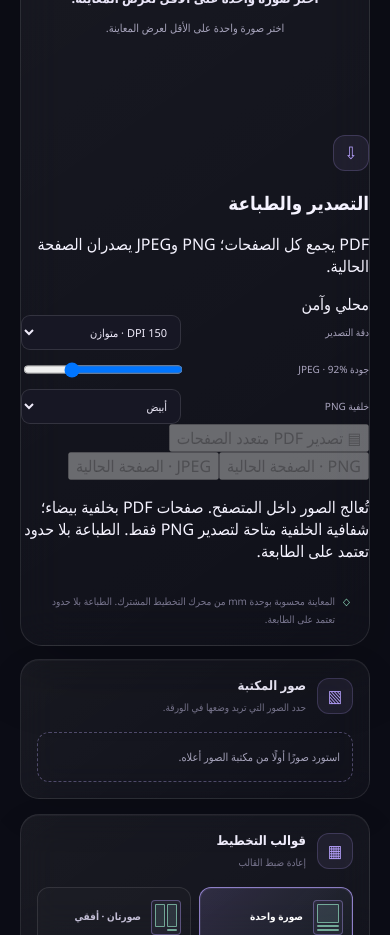
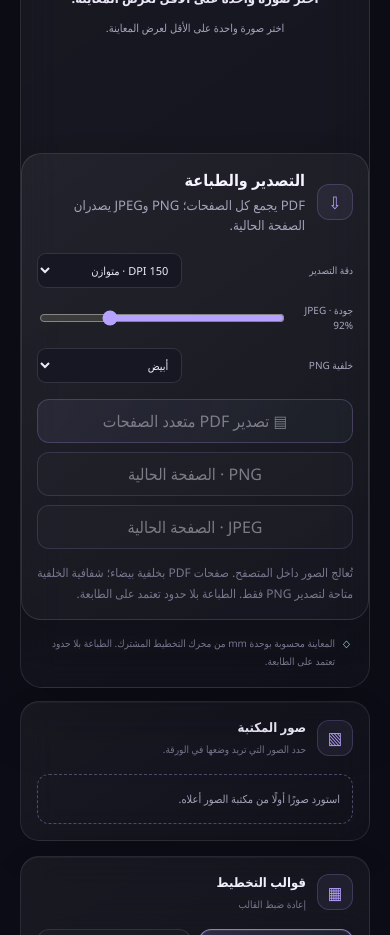
Before and after one commit to majd7772233-a11y/waraqati, a React (Vite) app: page / in a window 390 px wide. Shown: the part 2420-3355 px from the top of the page. Built offline with nearby package versions, Linux system fonts and the light colour scheme.

Commit message:
Style responsive export and print panel

```diff
--- a/src/styles.css
+++ b/src/styles.css
@@ -458,3 +458,31 @@ h1 { position: relative; max-width: 680px; font-size: clamp(44px,5.3vw,76px); li
  .studio-workspace[data-mobile-panel="assets"] .studio-template-panel,.studio-workspace[data-mobile-panel="assets"] .studio-properties-panel,.studio-workspace[data-mobile-panel="settings"] .studio-assets-panel { display:block; }
  .studio-workspace[data-mobile-panel="assets"] .studio-preview-column,.studio-workspace[data-mobile-panel="settings"] .studio-preview-column { display:block; }
 }
+
+
+/* Export and print controls */
+.studio-export-panel { margin-top:18px; padding:20px; border:1px solid var(--line); border-radius:20px; background:linear-gradient(145deg,rgba(255,255,255,.055),rgba(255,255,255,.018)); box-shadow:0 14px 36px rgba(0,0,0,.12); }
+.studio-export-heading,.studio-export-heading>div { display:flex; align-items:center; gap:12px; }
+.studio-export-heading { justify-content:space-between; margin-bottom:18px; }
+.studio-export-heading>div { min-width:0; }
+.studio-export-heading h3 { margin:0; font-size:1rem; }
+.studio-export-heading p { margin:5px 0 0; color:var(--muted); font-size:.82rem; line-height:1.5; }
+.studio-export-local { flex:none; padding:6px 10px; border:1px solid rgba(159,243,208,.22); border-radius:999px; color:var(--mint); background:rgba(159,243,208,.06); font-size:.72rem; }
+.studio-export-options { display:grid; grid-template-columns:repeat(3,minmax(0,1fr)); gap:12px; }
+.studio-export-options .studio-field { min-width:0; }
+.studio-export-options input[type="range"] { width:100%; min-height:40px; accent-color:var(--violet); }
+.studio-export-actions { display:flex; flex-wrap:wrap; gap:9px; margin-top:16px; }
+.studio-export-actions button { min-height:43px; padding:10px 14px; border:1px solid var(--line-strong); border-radius:12px; background:rgba(255,255,255,.045); color:var(--text); cursor:pointer; transition:background .2s ease,border-color .2s ease,transform .2s ease; }
+.studio-export-actions button:hover:not(:disabled) { background:rgba(184,162,255,.12); border-color:var(--violet); transform:translateY(-1px); }
+.studio-export-actions button:focus-visible { outline:2px solid var(--mint); outline-offset:3px; }
+.studio-export-actions button:disabled { opacity:.45; cursor:not-allowed; }
+.studio-export-actions .studio-export-primary { border-color:rgba(184,162,255,.55); background:linear-gradient(120deg,rgba(184,162,255,.18),rgba(159,243,208,.08)); }
+.studio-export-progress { margin-top:14px; padding:12px; border-radius:12px; background:rgba(255,255,255,.035); }
+.studio-export-progress>div { display:flex; justify-content:space-between; gap:12px; margin-bottom:9px; color:var(--muted); font-size:.82rem; }
+.studio-export-progress strong { color:var(--mint); }
+.studio-export-progress progress { display:block; width:100%; height:7px; overflow:hidden; border:0; border-radius:999px; accent-color:var(--mint); }
+.studio-export-success,.studio-export-error { margin:12px 0 0; padding:10px 12px; border-radius:10px; font-size:.85rem; line-height:1.5; }
+.studio-export-success { color:var(--mint); background:rgba(159,243,208,.07); }
+.studio-export-error { color:#ffb8c0; background:rgba(255,100,120,.08); overflow-wrap:anywhere; }
+.studio-export-footnote { margin:14px 0 0; color:var(--subtle); font-size:.75rem; line-height:1.7; }
+@media(max-width:760px) { .studio-export-panel { padding:15px; } .studio-export-options { grid-template-columns:1fr; gap:8px; } .studio-export-heading { align-items:flex-start; } .studio-export-local { display:none; } .studio-export-actions { display:grid; grid-template-columns:1fr; } .studio-export-actions button { width:100%; text-align:center; } }
```
